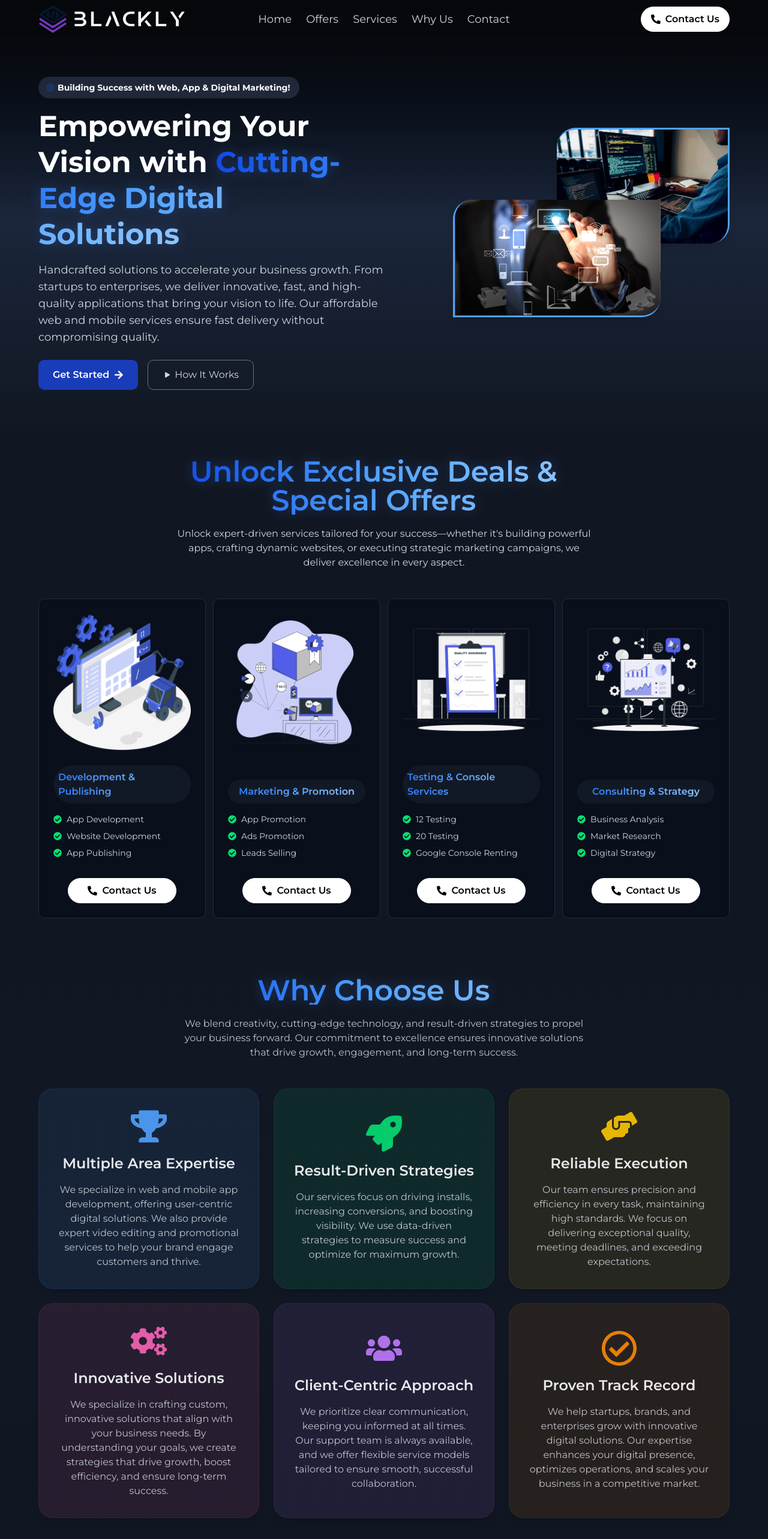
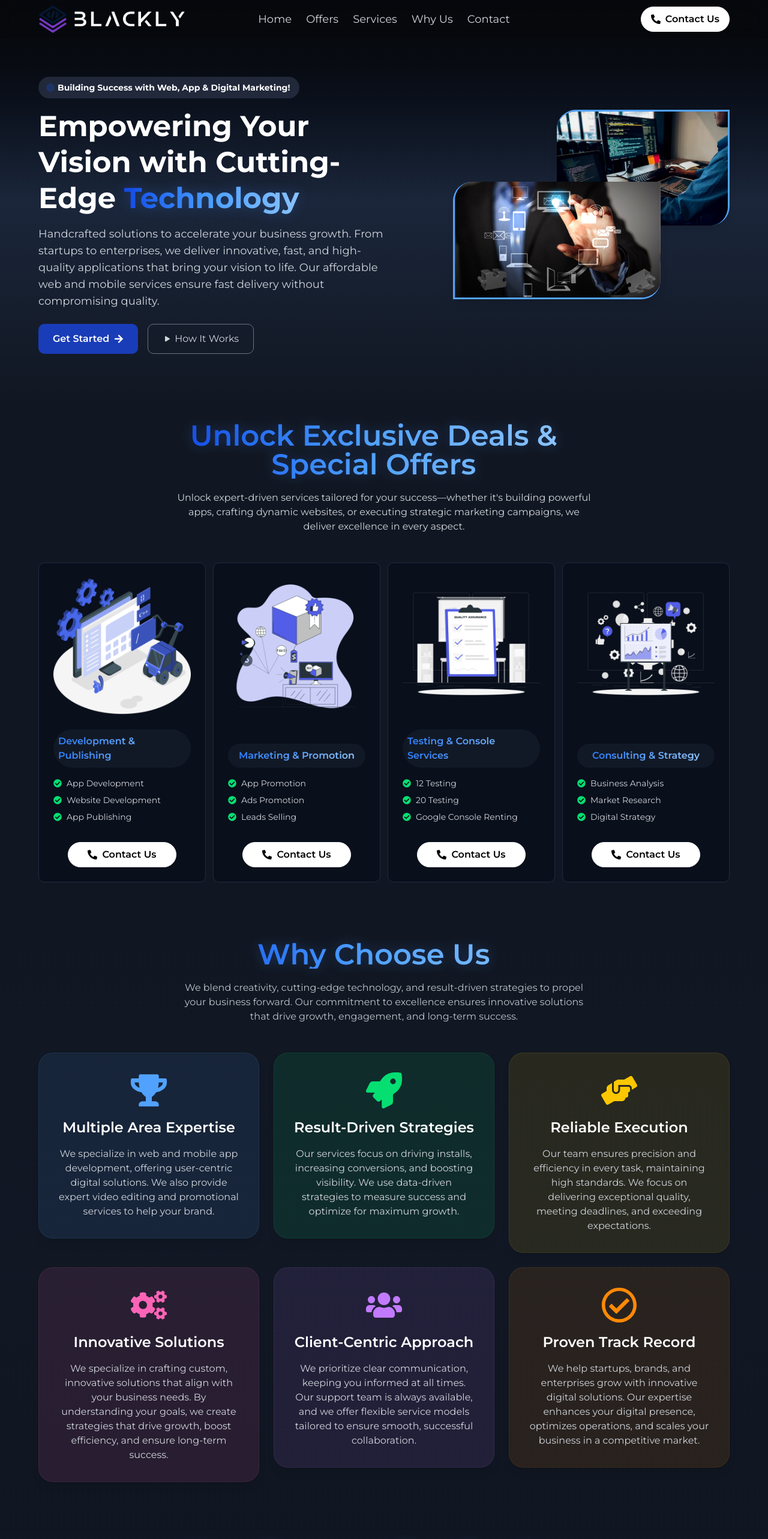
Before and after one commit to Nabilabintaakter/blackly-dev, a React (Vite) app: page / in a window 1280 px wide. Shown: the top 2566 px of the page at 60% size. Built offline with nearby package versions, Linux system fonts and the light colour scheme.

Commit message:
added animation to the website

```diff
--- a/src/Homepage/Banner.jsx
+++ b/src/Homepage/Banner.jsx
@@ -4,6 +4,8 @@ import Container from "../Shared/Container";
 import { Link } from "react-scroll";
 import { BsFillPlayFill } from "react-icons/bs";
 import { FaArrowRight } from "react-icons/fa";
+import { Typewriter } from 'react-simple-typewriter';
+
 const Banner = () => {
   return (
     <div id="home" className="bg-[#111722] relative">
@@ -11,7 +13,7 @@ const Banner = () => {
       <Container>
         <div className="flex flex-col md:flex-row items-center relative pb-12 pt-24 md:pb-20 md:pt-28 lg:pt-32">
           {/* Left Content */}
-          <div className="w-full md:w-1/2 ">
+          <div className="w-full md:w-1/2">
             <div className='bg-[#3a435e7e] px-4 rounded-full flex items-center w-fit mb-4 p-2'>
               <div className="h-2 w-2 bg-blue-600 rounded-full mr-2 animate-ping"></div>
               <h3 className="font-bold text-[10px] md:text-sm text-white">
@@ -19,8 +21,17 @@ const Banner = () => {
               </h3>
             </div>
             <h1 className="w-[96%] text-white text-4xl lg:text-5xl font-bold leading-tight">
-              Empowering Your Vision with  <span className=" text-transparent bg-clip-text bg-gradient-to-r from-blue-700 via-blue-400 to-blue-300 mb-3 drop-shadow-[0_0_10px_rgba(59,130,246,0.3)] ">
-                Cutting-Edge Digital Solutions
+              Empowering Your Vision with Cutting-Edge{" "}
+              <span className="text-transparent bg-clip-text bg-gradient-to-r from-blue-700 via-blue-400 to-blue-300 mb-3 drop-shadow-[0_0_10px_rgba(59,130,246,0.3)]">
+                <Typewriter
+                 words={['Solutions', 'Innovation', 'Technology']}
+                  loop={true}
+                  cursor
+                  cursorStyle="|"
+                  typeSpeed={90}
+                  deleteSpeed={50}
+                  delaySpeed={1000}
+                />
               </span>
             </h1>
             <p className="lg:text-lg text-gray-300 md:mt-4 mt-7">
@@ -45,12 +56,12 @@ const Banner = () => {
             <img
               src={image1}
               alt="Development"
-              className="w-3/5 rounded-tl-4xl rounded-br-4xl shadow-lg absolute -top-14 z-10 border-l-[3px] border-b-[3px] border-l-blue-400 border-b-blue-400"
+              className="w-3/5 rounded-tl-4xl rounded-br-4xl shadow-lg absolute -top-14 z-10 border-l-[3px] border-b-[3px] border-l-blue-400 border-b-blue-400 "
             />
             <img
               src={image2}
               alt="Tech Solutions"
-              className="w-3/6 rounded-tl-4xl rounded-br-4xl shadow-lg absolute -top-44 right-0 z-0  border-r-[3px] border-t-[3px] border-r-blue-400 border-t-blue-400"
+              className="w-3/6 rounded-tl-4xl rounded-br-4xl shadow-lg absolute -top-44 right-0 z-0  border-r-[3px] border-t-[3px] border-r-blue-400 border-t-blue-400 "
             />
           </div>
         </div>
--- a/src/Homepage/ServicesSection.jsx
+++ b/src/Homepage/ServicesSection.jsx
@@ -12,6 +12,7 @@ import consoleImage from '../assets/console.png';
 import { MdFeaturedPlayList } from "react-icons/md";
 import { IoIosCloseCircle, IoIosTime, IoMdPricetags } from "react-icons/io";
 import { RiWhatsappFill } from "react-icons/ri";
+import { Fade } from 'react-awesome-reveal';
 
 const ServicesSection = () => {
     const [modalContent, setModalContent] = useState(null);
@@ -186,7 +187,8 @@ const ServicesSection = () => {
                 </div>
                 <div className="grid grid-cols-1 md:grid-cols-2 lg:grid-cols-4 gap-4">
                     {offers.map((offer, index) => (
-                        <div key={index} className="bg-[#090F1B] bg-opacity-90 backdrop-blur-lg rounded-xl p-4 shadow-lg hover:shadow-xl transition-all duration-300 transform border border-gray-700 overflow-hidden hover:border-blue-300 group relative">
+                        <Fade direction='up' key={index} triggerOnce delay={index*200}>
+                            <div  className="bg-[#090F1B] bg-opacity-90 backdrop-blur-lg rounded-xl p-4 shadow-lg hover:shadow-xl transition-all duration-300 transform border border-gray-700 overflow-hidden hover:border-blue-300 group relative">
                                 <div className=" h-48 w-48 xl:w-52 xl:h-52 mb-6 mx-auto rounded-full border-[3px] border-gray-700 group-hover:border-blue-300 shadow-md overflow-hidden">
                                     <img src={offer.icon} alt={offer.title} className="w-full h-full object-cover" />
                                 </div>
@@ -204,6 +206,7 @@ const ServicesSection = () => {
                                     </button>
                                 </div>
                             </div>
+                        </Fade>
                     ))}
                 </div>
             </Container>
@@ -267,16 +270,16 @@ const ServicesSection = () => {
                                     </div>
                                     <div className="flex gap-2 mt-4">
                                         <button
-                                className="text-white bg-red-600 p-2 sm:px-3 sm:py-1 lg:px-6 lg:py-2 rounded-full sm:rounded-md flex items-center gap-2"
+                                            className="text-white bg-red-600 hover:bg-red-700 transition-all duration-300 p-2 sm:px-3 sm:py-1 lg:px-6 lg:py-2 rounded-full sm:rounded-md flex items-center gap-2 cursor-pointer"
                                             onClick={closeModal}
                                         >
-                                <IoIosCloseCircle className='text-2xl md:text-xl'/><p className='hidden sm:block'>Close</p>
+                                            <IoIosCloseCircle className='text-2xl md:text-xl' /><p className='hidden sm:block'>Close</p>
                                         </button>
                                         <button
-                                className="text-white bg-green-600 p-2 sm:px-3 sm:py-1 lg:px-6 lg:py-2 rounded-full sm:rounded-md flex items-center gap-2"
+                                            className="text-white bg-green-600 hover:bg-green-700 transition-all duration-300  p-2 sm:px-3 sm:py-1 lg:px-6 lg:py-2 rounded-full sm:rounded-md flex items-center gap-2 cursor-pointer"
                                             onClick={() => window.open('https://wa.me/8801622559988', '_blank')}
                                         >
-                                <RiWhatsappFill className='text-2xl md:text-xl'/><p className='hidden sm:block'>Contact via WhatsApp</p>
+                                            <RiWhatsappFill className='text-2xl md:text-xl' /><p className='hidden sm:block'>Contact via WhatsApp</p>
                                         </button>
                                     </div>
                                 </div>
--- a/src/Homepage/WhyChooseUs.jsx
+++ b/src/Homepage/WhyChooseUs.jsx
@@ -1,7 +1,6 @@
 import Container from '@/Shared/Container';
-import React from 'react';
+import { Fade } from 'react-awesome-reveal';
 import { FaTrophy, FaRocket, FaHandsHelping, FaCogs, FaUsers, FaRegCheckCircle } from 'react-icons/fa';
-
 const WhyChooseUs = () => {
     return (
         <div id='whyUs' className="bg-[#111722] pt-12 pb-16 lg:pt-16 lg:pb-20 relative">
@@ -9,23 +8,28 @@ const WhyChooseUs = () => {
             <Container>
                 <div>
                     <div className="text-center mb-12 w-[95%] lg:w-[60%] mx-auto">
-                    <h2 className="text-4xl lg:text-5xl font-semibold text-transparent bg-clip-text bg-gradient-to-r from-blue-700 via-blue-400 to-blue-300 mb-5 w-[95%] drop-shadow-[0_0_10px_rgba(59,130,246,0.3)]">
+                        <h2
+                            animate={{ x: 50 }}
+                            className="text-4xl lg:text-5xl font-semibold text-transparent bg-clip-text bg-gradient-to-r from-blue-700 via-blue-400 to-blue-300 mb-5 w-[95%] drop-shadow-[0_0_10px_rgba(59,130,246,0.3)]">
                             Why Choose Us
                         </h2>
                         <p className="text-gray-300">We blend creativity, cutting-edge technology, and result-driven strategies to propel your business forward. Our commitment to excellence ensures innovative solutions that drive growth, engagement, and long-term success.</p>
                     </div>
                     <div className="grid grid-cols-1 md:grid-cols-2 lg:grid-cols-3 gap-4 md:gap-6">
                         {/* Card 1 */}
+                        <Fade triggerOnce>
                             <div className="bg-blue-400/10 border-[1px] border-blue-400/10 hover:border-blue-400 p-8 rounded-3xl shadow-lg hover:shadow-[0_0_8px_5px_rgba(59,130,246,0.2)] transition-all duration-500 transform hover:translate-y-[-4px] flex flex-col items-center justify-center group">
                                 <div className="mb-4 text-blue-400">
                                     <FaTrophy className="text-5xl md:text-6xl" />
                                 </div>
                                 <h3 className="text-xl lg:text-2xl font-semibold text-white group-hover:text-blue-400 transition-all duration-500 mb-4 text-center">Multiple Area Expertise</h3>
                                 <p className="text-gray-300 text-center">
-                                We specialize in web and mobile app development, offering user-centric digital solutions. We also provide expert video editing and promotional services to help your brand engage customers and thrive.
+                                    We specialize in web and mobile app development, offering user-centric digital solutions. We also provide expert video editing and promotional services to help your brand.
                                 </p>
                             </div>
+                        </Fade>
                         {/* Card 2 */}
+                        <Fade triggerOnce delay={200}>
                             <div className=" bg-green-400/10 border-[1px] border-green-400/10 hover:border-green-400 p-8 rounded-3xl shadow-lg hover:shadow-[0_0_8px_5px_rgba(34,197,94,0.2)] transition-all duration-500 transform hover:translate-y-[-4px] flex flex-col items-center justify-center group">
                                 <div className="mb-4 text-green-400">
                                     <FaRocket className="text-5xl md:text-6xl" />
@@ -35,8 +39,10 @@ const WhyChooseUs = () => {
                                     Our services focus on driving installs, increasing conversions, and boosting visibility. We use data-driven strategies to measure success and optimize for maximum growth.
                                 </p>
                             </div>
+                        </Fade>
 
                         {/* Card 3 */}
+                        <Fade triggerOnce delay={400}>
                             <div className="bg-yellow-400/10 border-[1px] border-yellow-400/10 hover:border-yellow-400 p-8 rounded-3xl shadow-lg hover:shadow-[0_0_8px_5px_rgba(253,230,138,0.2)] transition-all duration-500 transform hover:translate-y-[-4px] flex flex-col items-center justify-center group">
                                 <div className="mb-4 text-yellow-400">
                                     <FaHandsHelping className="text-5xl md:text-6xl" />
@@ -46,8 +52,10 @@ const WhyChooseUs = () => {
                                     Our team ensures precision and efficiency in every task, maintaining high standards. We focus on delivering exceptional quality, meeting deadlines, and exceeding expectations.
                                 </p>
                             </div>
+                        </Fade>
 
                         {/* Card 4 */}
+                        <Fade triggerOnce delay={800}>
                             <div className="bg-pink-400/10 border-[1px] border-pink-400/10 hover:border-pink-400 p-8 rounded-3xl shadow-lg hover:shadow-[0_0_8px_5px_rgba(236,72,153,0.2)] transition-all duration-500 transform hover:translate-y-[-4px] flex flex-col items-center justify-center group">
                                 <div className="mb-4 text-pink-400">
                                     <FaCogs className="text-5xl md:text-6xl" />
@@ -57,8 +65,10 @@ const WhyChooseUs = () => {
                                     We specialize in crafting custom, innovative solutions that align with your business needs. By understanding your goals, we create strategies that drive growth, boost efficiency, and ensure long-term success.
                                 </p>
                             </div>
+                        </Fade>
 
                         {/* Card 5 */}
+                        <Fade triggerOnce delay={1000}>
                             <div className="bg-purple-400/10 border-[1px] border-purple-400/10 hover:border-purple-400 p-8 rounded-3xl shadow-lg hover:shadow-[0_0_8px_5px_rgba(139,92,246,0.2)] transition-all duration-500 transform hover:translate-y-[-4px] flex flex-col items-center justify-center group">
                                 <div className="mb-4 text-purple-400">
                                     <FaUsers className="text-5xl md:text-6xl" />
@@ -68,8 +78,10 @@ const WhyChooseUs = () => {
                                     We prioritize clear communication, keeping you informed at all times. Our support team is always available, and we offer flexible service models tailored to ensure smooth, successful collaboration.
                                 </p>
                             </div>
+                        </Fade>
 
                         {/* Card 6 */}
+                        <Fade triggerOnce delay={1200}>
                         <div className="bg-orange-400/10 border-[1px] border-orange-400/10 hover:border-orange-400 p-8 rounded-3xl shadow-lg hover:shadow-[0_0_8px_5px_rgba(251,146,60,0.2)] transition-all duration-500 transform hover:translate-y-[-4px] flex flex-col items-center justify-center group">
                             <div className="mb-4 text-orange-400">
                                 <FaRegCheckCircle className="text-5xl md:text-6xl" />
@@ -79,6 +91,7 @@ const WhyChooseUs = () => {
                                 We help startups, brands, and enterprises grow with innovative digital solutions. Our expertise enhances your digital presence, optimizes operations, and scales your business in a competitive market.
                             </p>
                         </div>
+                        </Fade>
                     </div>
                 </div>
             </Container>
--- a/src/Shared/Footer.jsx
+++ b/src/Shared/Footer.jsx
@@ -130,7 +130,7 @@ const Footer = () => {
                 <img src={logoText} alt="" />
               </div>
             </div>
-            <p className="text-gray-400 mt-4">
+            <p className="text-gray-400 mt-4 w-[80%]">
               Delivering premium app development, web solutions, and digital marketing expertise.
             </p>
           </div>
@@ -205,16 +205,16 @@ const Footer = () => {
               <div className="fixed inset-0 bg-black/80 z-50 flex justify-center items-center" onClick={closeModal}>
                 <div className="bg-[#1e2a3d] p-4 rounded-lg w-[95%] md:w-[90%] lg:w-[95%] transition-all transform scale-95 opacity-0 animate-modal-open" onClick={(e) => e.stopPropagation()}>
                   <div className='flex flex-col md:flex-row items-center gap-6 h-full xl:h-[500px]'>
-                    <div className='w-full md:w-1/2 h-full hidden md:flex items-center justify-center'>
+                    <div className='w-full md:w-1/2 h-full hidden md:flex items-center'>
                       <img className='w-full h-[200px] md:h-full object-cover' src={modalContent.icon} alt={modalContent.title} />
                     </div>
                     <div className='w-full md:w-1/2'>
-                      <h2 className="text-2xl font-semibold text-blue-400 mb-2">{modalContent.title}</h2>
+                      <h2 className="text-2xl font-semibold text-blue-400 mb-2 text-left">{modalContent.title}</h2>
                       <div className='bg-[#313e67] rounded-full w-fit mb-4 px-4 py-[2px] text-xs md:text-sm border-[1px] border-[#7086cf]'>
                         <p className="text-gray-100 mb-1">{modalContent.description}</p>
                       </div>
 
-                      <p className='text-sm text-gray-300 mb-2'>
+                      <p className='text-sm text-gray-300 mb-2 text-left'>
                         {modalContent.detailedDescription}
                       </p>
 
@@ -251,22 +251,22 @@ const Footer = () => {
                         <div className="space-y-2">
                           <div>
                             <h4 className="font-semibold text-lg text-blue-400 flex items-center gap-2"><IoMdPricetags />Pricing:</h4>
-                            <p className="text-sm text-green-400">{modalContent.pricing}</p>
+                            <p className="text-sm text-green-400 text-left">{modalContent.pricing}</p>
                           </div>
                           <div>
                             <h4 className="font-semibold text-lg text-blue-400 flex items-center gap-2"><IoIosTime />Service Duration:</h4>
-                            <p className="text-sm text-gray-300">{modalContent.serviceDuration}</p>
+                            <p className="text-sm text-gray-300 text-left">{modalContent.serviceDuration}</p>
                           </div>
                         </div>
                         <div className="flex gap-2 mt-4">
                           <button
-                            className="text-white bg-red-600 p-2 sm:px-3 sm:py-1 lg:px-6 lg:py-2 rounded-full sm:rounded-md flex items-center gap-2"
+                            className="text-white bg-red-600 hover:bg-red-700 transition-all duration-300  p-2 sm:px-3 sm:py-1 lg:px-6 lg:py-2 rounded-full sm:rounded-md flex items-center gap-2 cursor-pointer"
                             onClick={closeModal}
                           >
                             <IoIosCloseCircle className='text-2xl md:text-xl' /><p className='hidden sm:block'>Close</p>
                           </button>
                           <button
-                            className="text-white bg-green-600 p-2 sm:px-3 sm:py-1 lg:px-6 lg:py-2 rounded-full sm:rounded-md flex items-center gap-2"
+                            className="text-white bg-green-600 hover:bg-green-700 transition-all duration-300  p-2 sm:px-3 sm:py-1 lg:px-6 lg:py-2 rounded-full sm:rounded-md flex items-center gap-2 cursor-pointer"
                             onClick={() => window.open('https://wa.me/8801622559988', '_blank')}
                           >
                             <RiWhatsappFill className='text-2xl md:text-xl' /><p className='hidden sm:block'>Contact via WhatsApp</p>
--- a/src/index.css
+++ b/src/index.css
@@ -1,6 +1,5 @@
 @import url('https://fonts.googleapis.com/css2?family=Montserrat:ital,wght@0,100..900;1,100..900&display=swap');
 @import "tailwindcss";
-@import "tw-animate-css";
 
 @custom-variant dark (&:is(.dark *));
 @plugin "daisyui";
```
Also changed, not shown: package.json (+4 -4 lines), 1 other file (tests, documents, lock files or other folders). Lines whose indentation alone changed are shown as unchanged.
